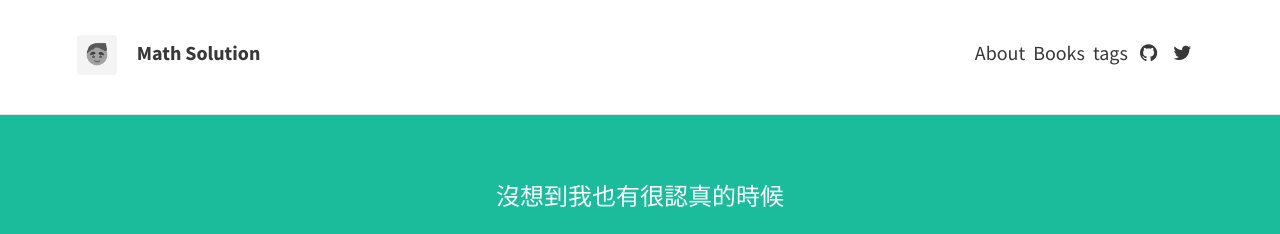
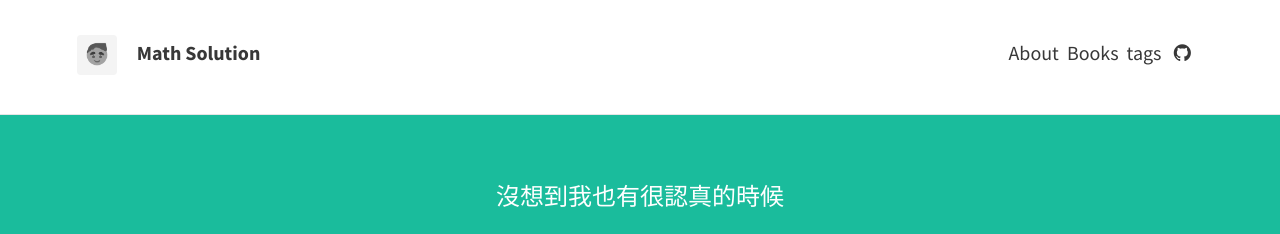
Before and after one commit to hsinjungwu/math-solution, a Jekyll site: the page built from index.html, in a window 1280 px wide. Shown: the top 234 px of the page. Built offline with Jekyll 4.4.1, drawn with Linux system fonts in a browser that asks for light colours; the list of posts is cut into pages by our own code.

```diff
--- a/_config.yml
+++ b/_config.yml
@@ -37,7 +37,7 @@ theme_settings:
   stack_exchange:  # Full URL
   steam:
   tumblr:
-  twitter: "twitter"
+  twitter: #"twitter"
   wordpress:
   youtube:
 
```
